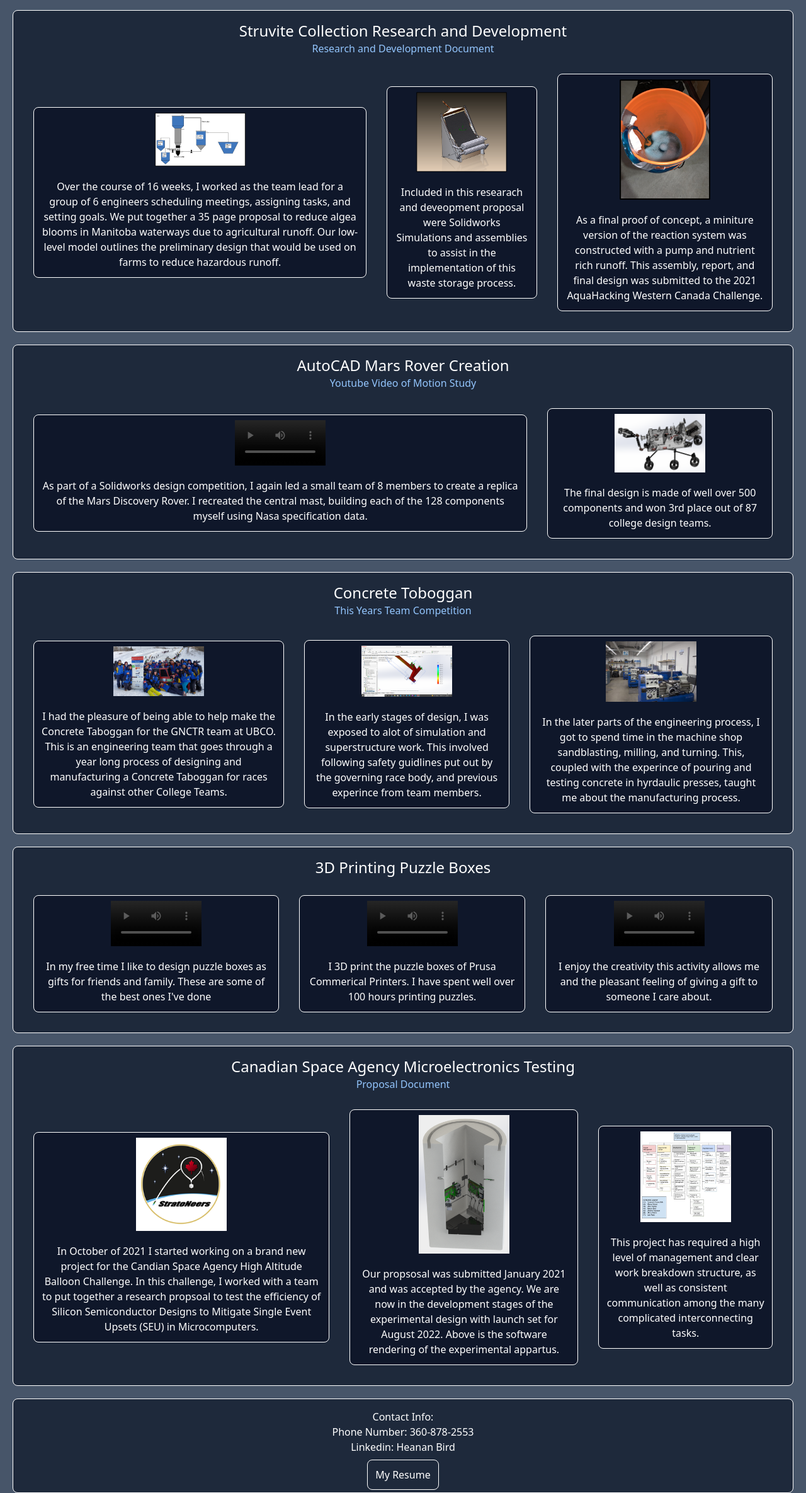
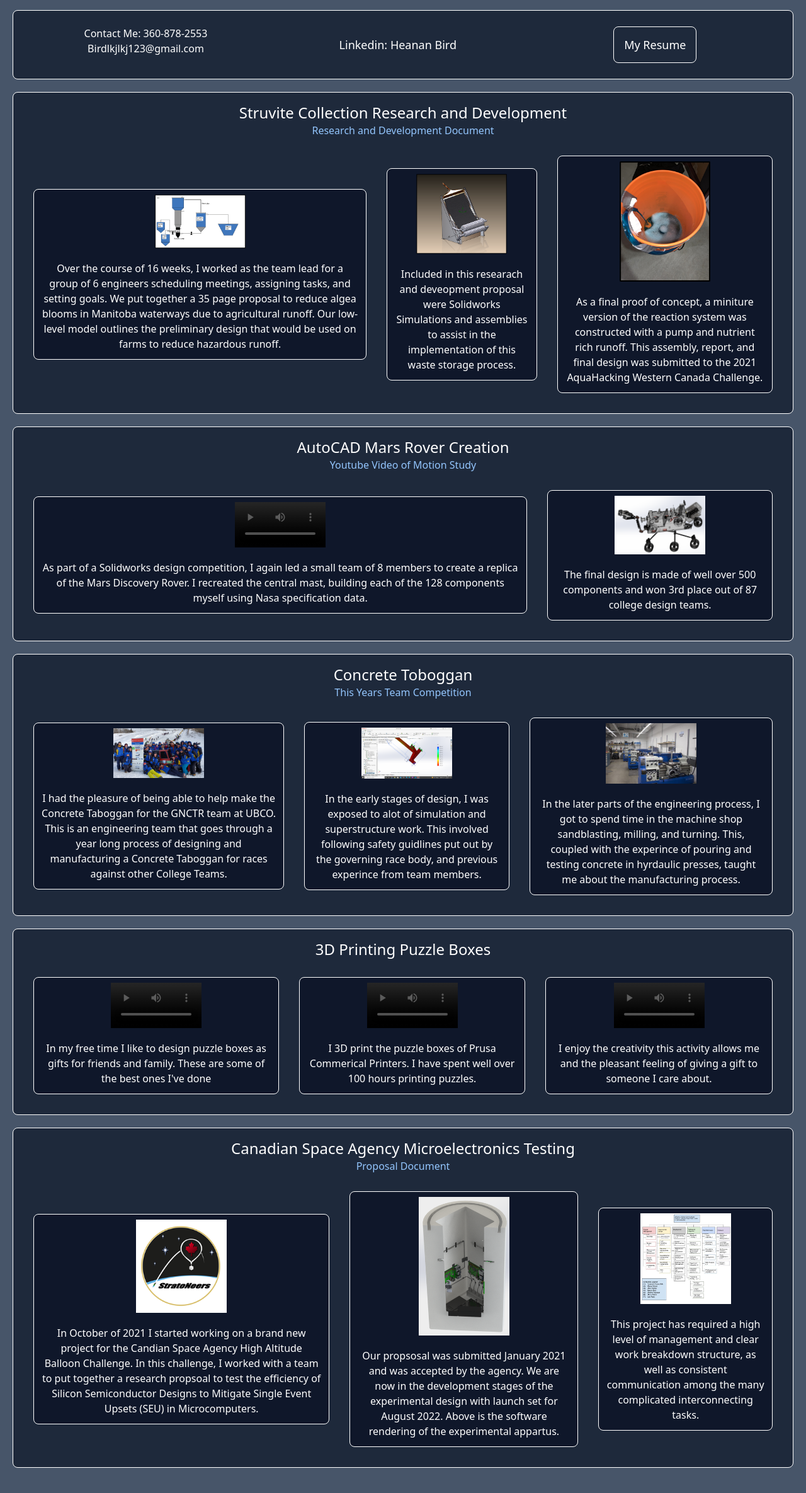
Before and after one commit to Birdbh/Birdbh.github.io, a website: page index.html in a window 1280 px wide. Shown: the part 68-2438 px from the top of the page at 63% size. After the commit the page ends 2398 px from the top, so only its background shows below. Drawn offline with nearby package versions, Linux system fonts and the light colour scheme; grey boxes are pictures that could not be loaded.

Commit message:
Moved Header

```diff
--- a/index.html
+++ b/index.html
@@ -10,9 +10,26 @@
 </head>
 <body class="bg-slate-600 w-full h-screen py-1">
 
-    <div class="bg-slate-800 border border-white border-lg rounded-lg text-2xl text-white text-center ml-5 mr-5 p-4 fixed left-0 right-0 h-16">Heanan Bird Portfolio</div>
+    <div class="bg-slate-800 border border-white border-lg rounded-lg text-2xl text-white text-center ml-5 mr-5 p-4 fixed left-0 right-0 h-16">Heanan Bird Portfolio
 
-    <div class="bg-slate-800 border border-white border-lg rounded-lg text-white text-center m-5 p-4 mt-20">
+    </div>
+
+    <div class="bg-slate-800 border border-white border-lg rounded-lg text-white text-center m-5 p-4 mt-20 flex justify-around">
+        <div class="text-md m-2">Contact Me: 360-878-2553
+            <div><a href="mailto:Birdlkjlkj123@gmail.com? subject=Employment opportunity">Birdlkjlkj123@gmail.com</a></div>
+
+        </div>
+
+        <div class="text-lg m-2 p-4">
+            Linkedin:
+            <a class="text-color-blue-300 hover:underline" href="https://www.linkedin.com/in/heanan-brody-bird-7ab559220/"> Heanan Bird</a>
+            </div>
+        <div class="text-lg m-2 p-4">
+            <a class="hover:text-black hover:text-bold hover:bg-white border border-white border-lg rounded-lg text-lg m-6 p-4" href="Heanan_Bird_Resume.pdf">My Resume</a>
+        </div>
+    </div>
+
+    <div class="bg-slate-800 border border-white border-lg rounded-lg text-white text-center m-5 p-4">
         <p class="text-2xl bold">Struvite Collection Research and Development</p>
         <a class="hover:underline text-blue-300" href="https://docs.google.com/document/d/1echJfnYLdPD00HPNn3apFf1xAs6Pop9WYunC0S45c9M/edit?usp=sharing">Research and Development Document</a>
         <div class="flex justify-around items-center mt-3 space-x-8 p-4">
@@ -111,22 +128,5 @@
         </div>
     </div>
 
-    <div class="bg-slate-800 border border-white border-lg rounded-lg text-white text-center m-5 p-4">
-        <div>
-            Contact Info:
-                <div>
-                Phone Number: 360-878-2553
-                </div>
-                <div>
-                Linkedin:
-                <a class="text-color-blue-300 hover:underline" href="https://www.linkedin.com/in/heanan-brody-bird-7ab559220/"> Heanan Bird</a>
-                </div>
-        </div>
-        <div class="mt-5" >
-            <a class="hover:text-black hover:text-bold hover:bg-white border border-white border-lg rounded-lg m-5 p-3" href="Heanan_Bird_Resume.pdf">My Resume</a>
-        </div>
-
-    </div>
-
 </body>
 </html>
```
